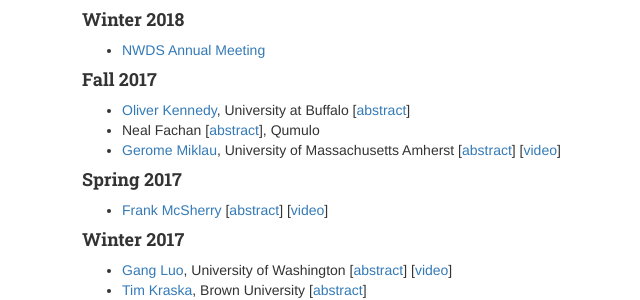
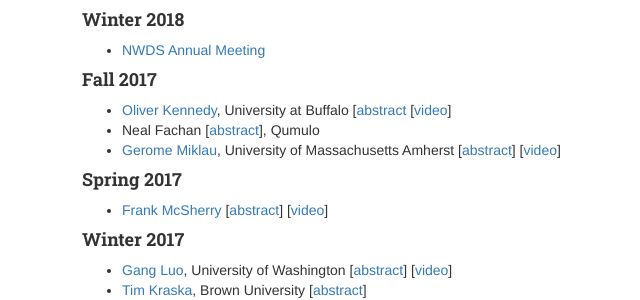
Before and after one commit to uwdb/website, a Jekyll site: the page built from nwds/nwds.markdown, in a window 1280 px wide and 900 px high, scrolled down 620 px. Shown: the part 158-458 px from the top of the window, without its empty margins (73-713 px from the left). Built offline with Jekyll 4.4.1, drawn with Linux system fonts in a browser that asks for light colours; nearby versions of some CDN libraries.

Commit message:
added Oliver's video

```diff
--- a/nwds/nwds.markdown
+++ b/nwds/nwds.markdown
@@ -43,7 +43,7 @@
 
 #### Fall 2017
 
-* [Oliver Kennedy](https://odin.cse.buffalo.edu/people/oliver_kennedy.html), University at Buffalo [[abstract](past_talks.html#Oliver_Kennedy_12_11_17)]
+* [Oliver Kennedy](https://odin.cse.buffalo.edu/people/oliver_kennedy.html), University at Buffalo [[abstract](past_talks.html#Oliver_Kennedy_12_11_17) [[video](https://youtu.be/QuBt1Kc9F0k)]
 * Neal Fachan [[abstract](past_talks.html#Neal_Fachan_12_08_17)], Qumulo
 * [Gerome Miklau](http://people.cs.umass.edu/~miklau/), University of Massachusetts Amherst [[abstract](past_talks.html#Gerome_Miklau_11_17_17)] [[video](https://youtu.be/vfN3M1qRk1g)]
 
```
